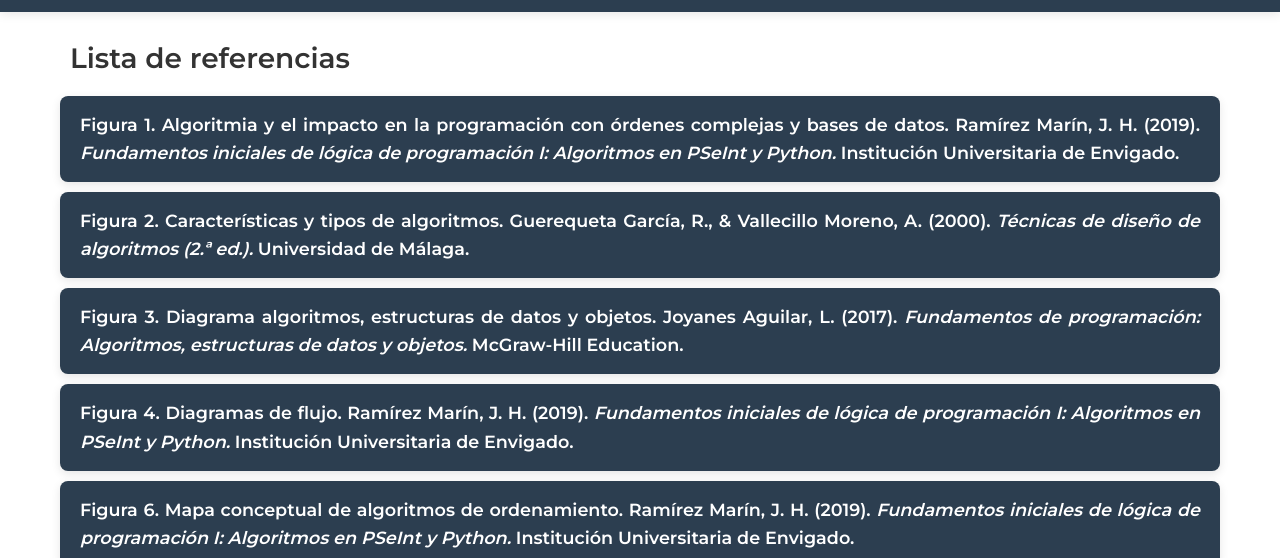
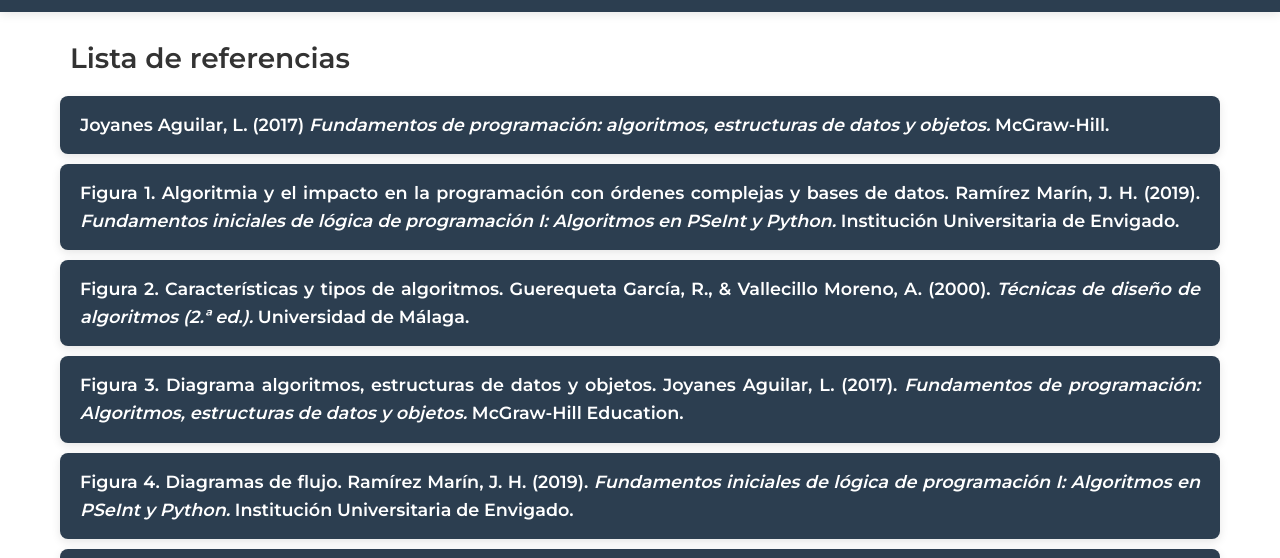
Before and after one commit to vigs950813/RDD_Algoritmos_Estructuras, a plain HTML site: page referencias.html in a window 1280 px wide. Shown: the part 158-716 px from the top of the page. Drawn offline with nearby package versions, Linux system fonts and the light colour scheme.

Commit message:
Se anexa nueva referencia a pagina de referencias

```diff
--- a/referencias.html
+++ b/referencias.html
@@ -465,7 +465,15 @@
                     </button>
                 </div>
             </div> -->
-
+            <div class="">
+                <div class=" p-0" id="headingRef5">
+                    <button class="boton-disp collapsed texto-justificado" type="button" data-toggle="collapse"
+                        data-target="#collapseRef5" aria-expanded="false" aria-controls="collapseRef5">
+                        <span>Joyanes Aguilar, L. (2017) <i class="texto-cursiva">Fundamentos de programación:
+                            algoritmos, estructuras de datos y objetos.</i> McGraw-Hill.</span>
+                    </button>
+                </div>
+            </div>
             <div class="">
                 <div class="p-0" id="headingRef1">
                     <button class="boton-disp texto-justificado" type="button" data-toggle="collapse"
```
